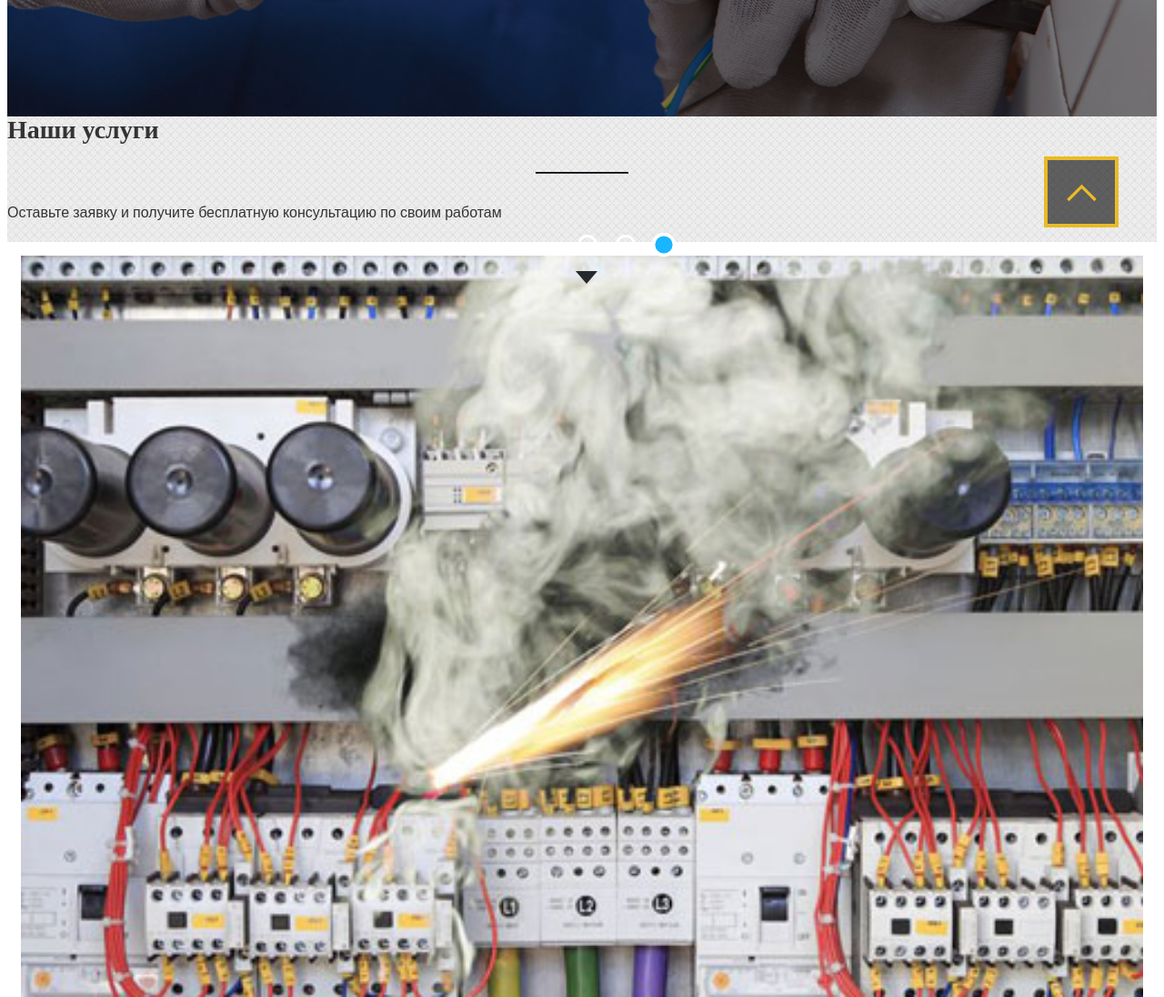
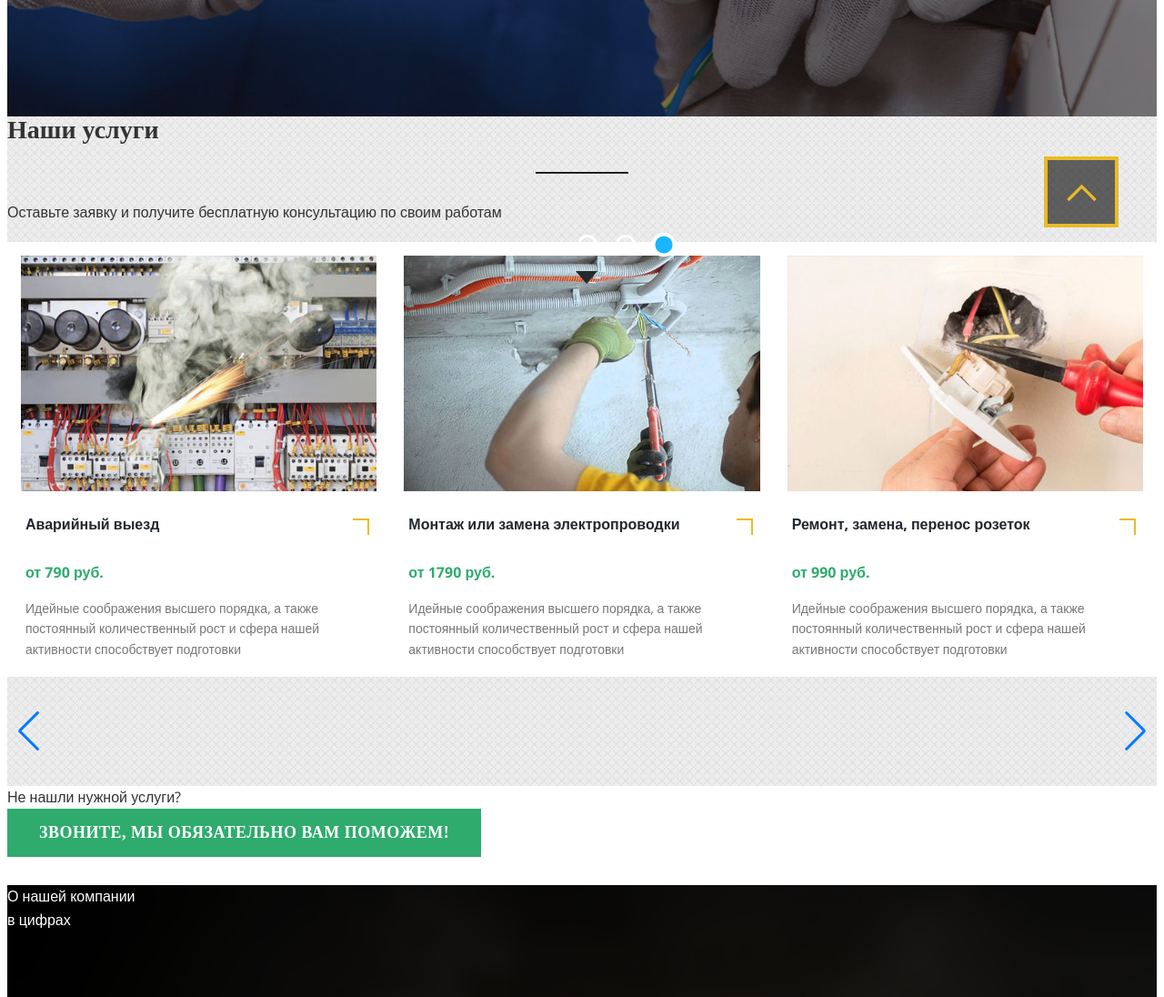
Before and after one commit to AlexBor83/electrician, a website built with webpack: page dist/index.html in a window 1280 px wide. Shown: the part 500-1596 px from the top of the page at 91% size. Built offline with nearby package versions, Linux system fonts and the light colour scheme; files whose address does not match are found by name.

Commit message:
Добавил свайпер

```diff
--- a/package.json
+++ b/package.json
@@ -19,6 +19,7 @@
     "webpack-dev-server": "^4.10.0"
   },
   "dependencies": {
-    "gh-pages": "^4.0.0"
+    "gh-pages": "^4.0.0",
+    "swiper": "^8.4.2"
   }
 }
--- a/src/index.js
+++ b/src/index.js
@@ -3,7 +3,7 @@ import mobileMenu from './module/mobile-menu';
 import accordeon from './module/accordeon';
 import scroll from './module/scroll';
 import sliderTop from './module/sliderTop'
-
+import sliderServices from './module/sliderServices'
 
 
 modal();
@@ -11,3 +11,4 @@ mobileMenu()
 accordeon();
 scroll()
 sliderTop()
+sliderServices()
--- /dev/null
+++ b/src/module/sliderServices.js
@@ -0,0 +1,38 @@
+import Swiper from 'swiper';
+
+
+const sliderServices = ()  => {
+    const swiper = new Swiper('.swiper', {
+
+        slidesPerView: 3,
+        // spaceBetween: 30,
+        loop: true,
+
+        // If we need pagination
+        pagination: {
+          el: '.swiper-pagination',
+        },
+
+        // Navigation arrows
+        navigation: {
+          nextEl: '.swiper-button-next',
+          prevEl: '.swiper-button-prev',
+        },
+
+        // And if we need scrollbar
+        scrollbar: {
+          el: '.swiper-scrollbar',
+        },
+      });
+
+
+
+      const swiperBlock = document.querySelector('.swiper')
+
+
+      swiperBlock.addEventListener('click', (e) => {
+        console.log(e.target);
+      })
+}
+
+export default sliderServices
```
Also changed, not shown: dist/index.html, dist/js/main.js.
